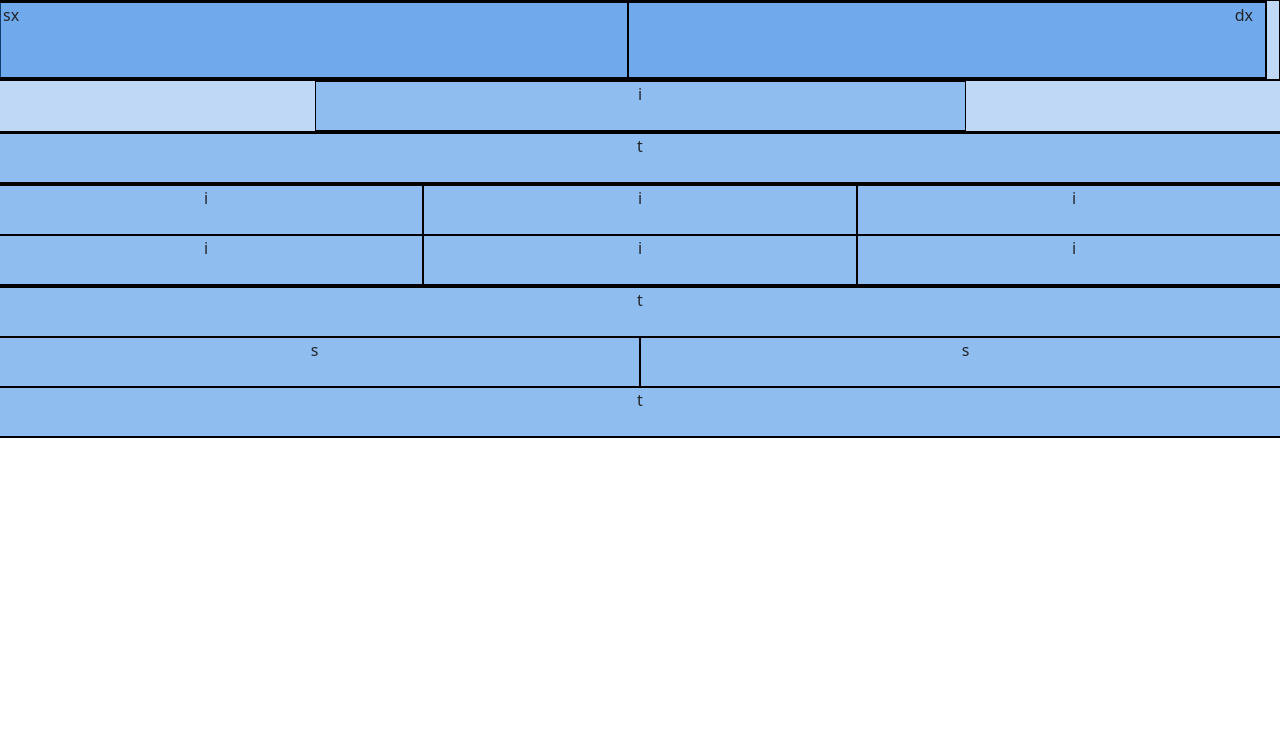
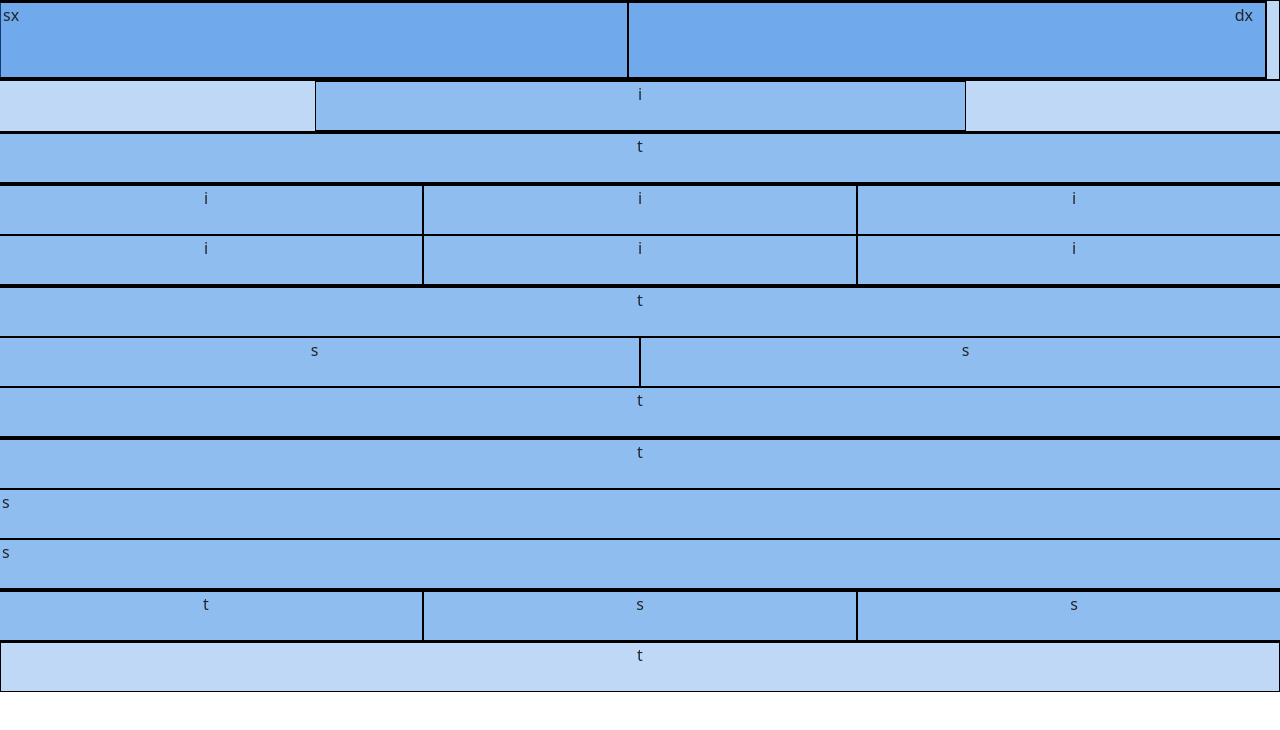
Before and after one commit to nico17022001/html-css-bootstrap-freelancer, a plain HTML site: page index.html in a window 1280 px wide. Drawn offline with nearby package versions, Linux system fonts and the light colour scheme.

Commit message:
[fine-struttura]

```diff
--- a/index.html
+++ b/index.html
@@ -46,8 +46,24 @@
       <div class="col-12 col-md-6 debug d-flex justify-content-center">s</div>
       <div class="col-12 debug d-flex justify-content-center">t</div>
     </div>
+
+    <div class="row debug">
+      <div class="col-12 debug d-flex justify-content-center">t</div>
+      <div class="col-12 debug">s</div>
+      <div class="col-12 debug">s</div>
+    </div>
+
   </main>
 
-  <footer></footer>
+  <footer>
+    <div class="row debug">
+      <div class="col-12 col-lg-4 debug d-flex justify-content-center">t</div>
+      <div class="col-12 col-lg-4 d-flex justify-content-center debug">s</div>
+      <div class="col-12 col-lg-4  d-flex justify-content-center debug">s</div>
+    </div>
+
+    <div class="col-12 debug d-flex justify-content-center">t</div>
+
+  </footer>
 </body>
 </html>
```
